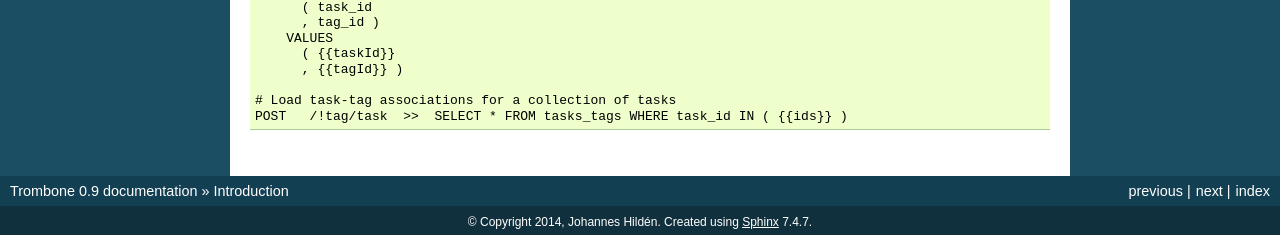
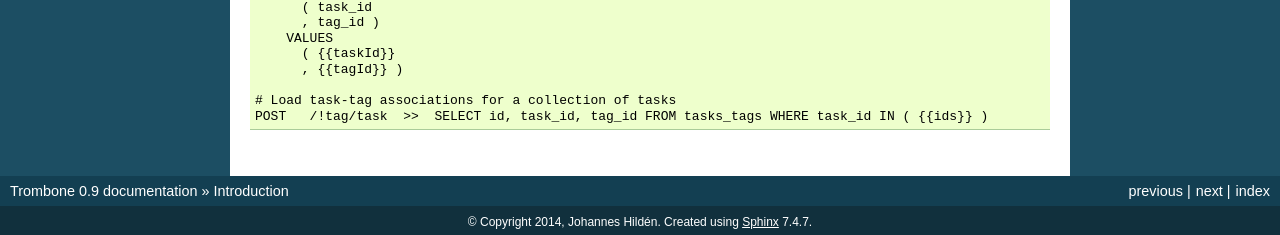
Before and after one commit to laserpants/trombone, a Sphinx documentation site: the page built from docs/introduction.rst, in a window 1280 px wide and 1400 px high, scrolled down 1258 px. Shown: the part 1162-1397 px from the top of the window. Built offline with Sphinx 7.4.7, drawn with Linux system fonts in a browser that asks for light colours; some of the changed text lies outside the part shown.

Commit message:
Update introduction.rst

```diff
--- a/docs/introduction.rst
+++ b/docs/introduction.rst
@@ -143,4 +143,4 @@ Configuration file
           , {{tagId}} )
 
     # Load task-tag associations for a collection of tasks
-    POST   /!tag/task  >>  SELECT * FROM tasks_tags WHERE task_id IN ( {{ids}} )
+    POST   /!tag/task  >>  SELECT id, task_id, tag_id FROM tasks_tags WHERE task_id IN ( {{ids}} )
```
